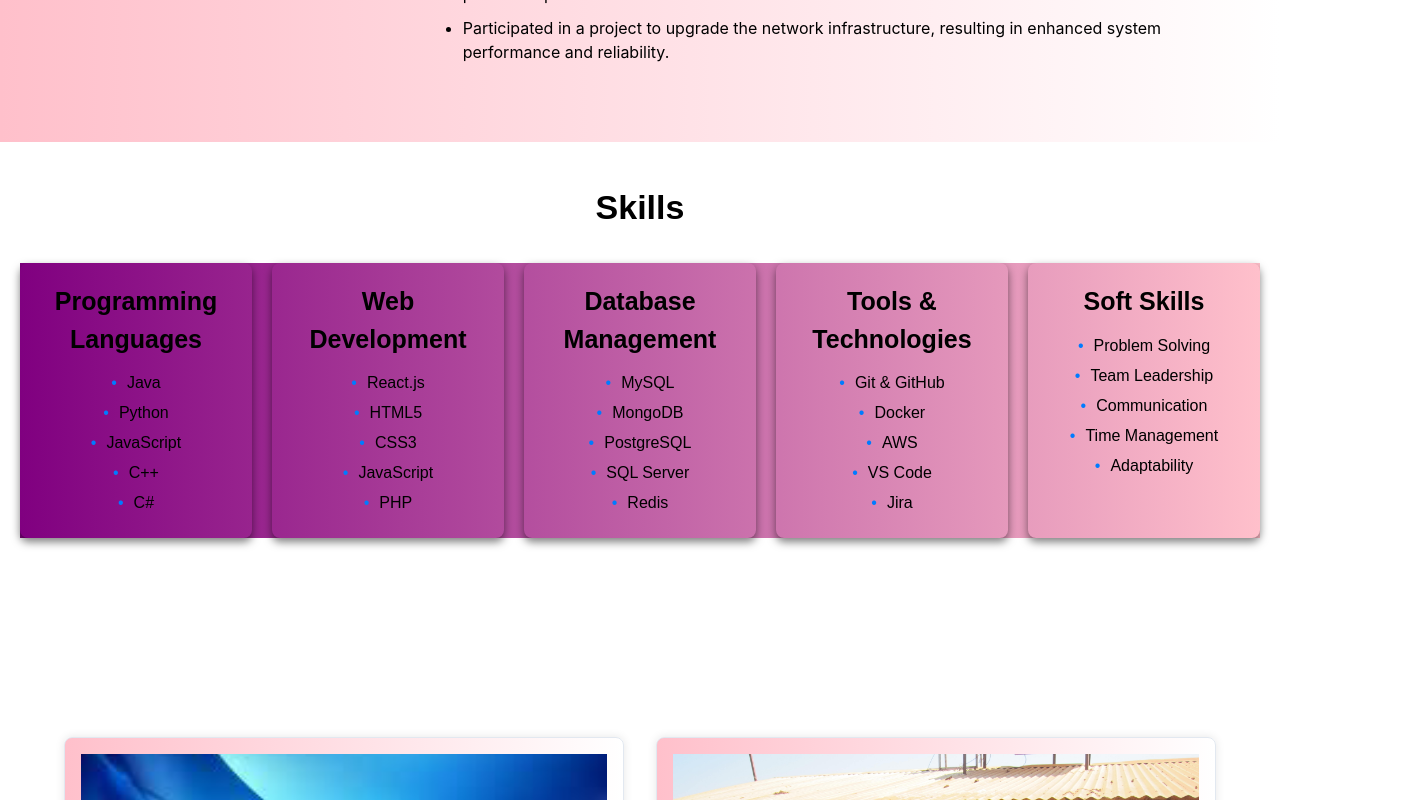
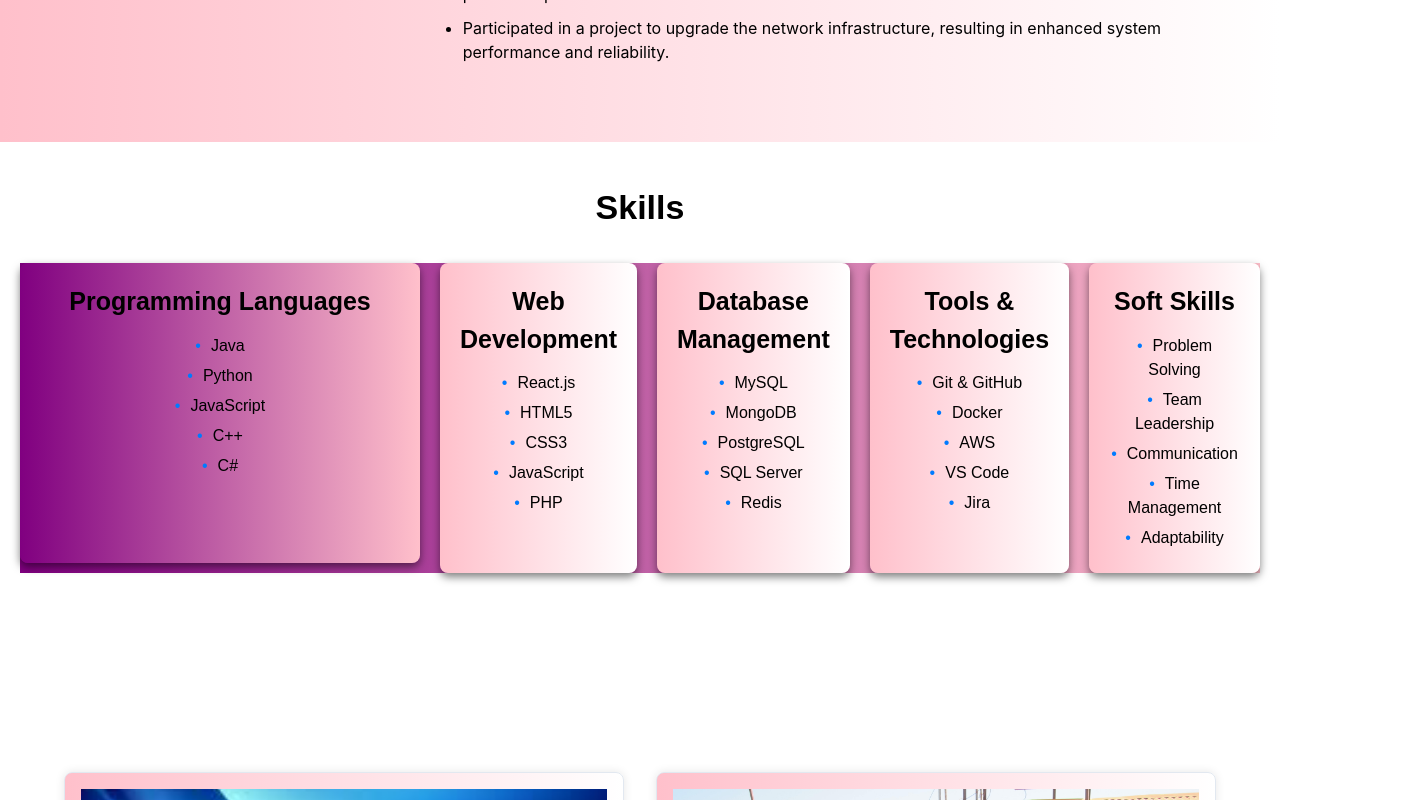
Before and after one commit to lundenge/Portfolio1, a React (Create React App) app: page / in a window 1280 px wide. In both pictures the pointer is over the element 136 px from the left and 3708 px from the top of the page. Shown: the part 3308-4108 px from the top of the page, 1402 px wide, since content can reach past the window. Built offline with nearby package versions, Linux system fonts and the light colour scheme.

Commit message:
modify color

```diff
--- a/src/components/ContactMeSection.css
+++ b/src/components/ContactMeSection.css
@@ -56,3 +56,6 @@
     transform: rotateX(180deg);
     transition: 2s;
 }
+
+FullScreenSection {
+    background: linear-gradient(to right, pink, white); }
--- a/src/components/ContactMeSection.js
+++ b/src/components/ContactMeSection.js
@@ -61,7 +61,7 @@ const ContactMeSection = () => {
       spacing={8}
       className="contact-section"
     >
-      <VStack w="1024px" p={32} alignItems="flex-start">
+      <VStack w="1524px" p={32} alignItems="flex-start">
         <Heading as="h1" id="contactme-section" color="black">
           Contact me
         </Heading>
--- a/src/components/style_skills.css
+++ b/src/components/style_skills.css
@@ -56,6 +56,18 @@
     color: black;
   }
 
+  .skills-section{
+    background: linear-gradient(to right, pink, white);
+  }
+
+  .skills-section:hover {
+    background: linear-gradient(to right, purple, pink);
+    color: #fff;
+    transition: background 0.3s ease, color 0.3s ease;
+    width: 400px;
+    height: 300px;
+  }
+
   .skills-section ul li::before {
     content: '•';
     color: #007BFF;
```
